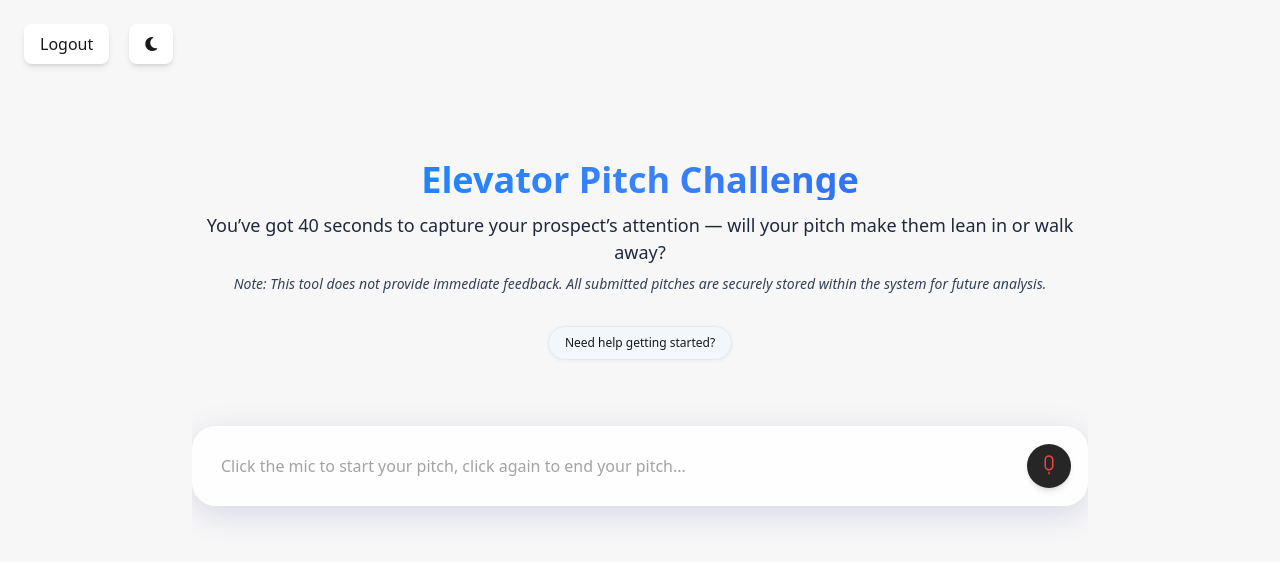
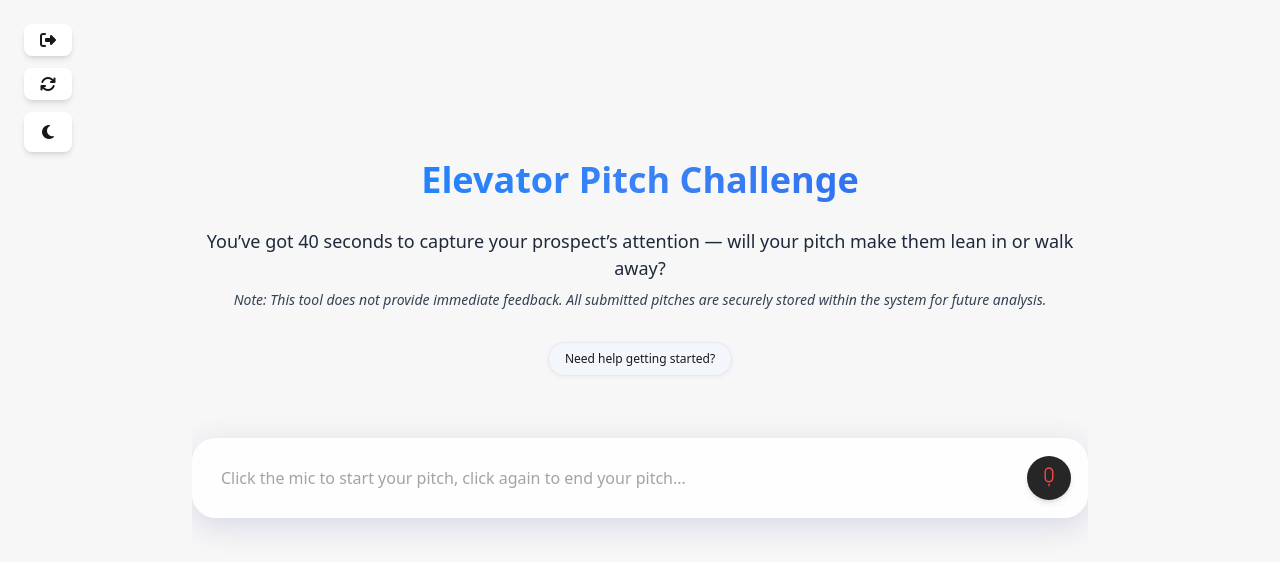
Before and after one commit to dylGray/ai-project, a Flask app: page /chat in a window 1280 px wide. Shown: the top 562 px of the page. Run offline with Flask 3, Linux system fonts and the light colour scheme; the visitor is signed in with stand-in values (Sample User, id 1); some libraries are stand-ins or nearby versions.

Commit message:
ui changes, will begin fine-tuning

```diff
--- a/static/styles/main.css
+++ b/static/styles/main.css
@@ -21,7 +25,36 @@ body.dark-mode, html.dark-mode {
   --card: #23232a;
 }
 
-/* Light mode: Help button styles */
+/* =====================
+   Utility Classes
+   ===================== */
+.bg-neutral-900 { background: var(--bg) !important; }
+.text-white { color: var(--text) !important; }
+.card, .bg-white { background: var(--card) !important; color: var(--text) !important; }
+
+/* =====================
+   Chat Input & Help Button
+   ===================== */
+body:not(.dark-mode) #chat-form, html:not(.dark-mode) #chat-form {
+  background: rgba(255,255,255,0.8) !important;
+  backdrop-filter: blur(16px) !important;
+  border-radius: 1.5rem !important;
+  box-shadow: 0 8px 32px 0 rgba(31,38,135,0.15) !important;
+  border: 1px solid rgba(255,255,255,0.4) !important;
+  display: flex !important;
+  align-items: center !important;
+}
+
+body.dark-mode #chat-form, html.dark-mode #chat-form {
+  background: rgba(36, 39, 48, 0.75) !important;
+  backdrop-filter: blur(16px) !important;
+  border-radius: 1.5rem !important;
+  box-shadow: 0 8px 32px 0 rgba(31,38,135,0.15) !important;
+  border: 1px solid rgba(255,255,255,0.08) !important;
+  display: flex !important;
+  align-items: center !important;
+}
+
 body:not(.dark-mode) #help-button, html:not(.dark-mode) #help-button {
   border-radius: 9999px; /* rounded-full */
   background: #F3F6FA;
@@ -35,32 +68,9 @@ body:not(.dark-mode) #help-button:hover, html:not(.dark-mode) #help-button:hover
   background: #E5F0FF;
 }
 
-/* Light mode: chat input container styles */
-body:not(.dark-mode) #chat-form, html:not(.dark-mode) #chat-form {
-  background: rgba(255,255,255,0.8) !important;
-  backdrop-filter: blur(16px) !important;
-  border-radius: 1.5rem !important;
-  box-shadow: 0 8px 32px 0 rgba(31,38,135,0.15) !important;
-  border: 1px solid rgba(255,255,255,0.4) !important;
-  display: flex !important;
-  align-items: center !important;
-}
-
-/* Dark mode: chat input container styles with blur */
-body.dark-mode #chat-form, html.dark-mode #chat-form {
-  background: rgba(36, 39, 48, 0.75) !important;
-  backdrop-filter: blur(16px) !important;
-  border-radius: 1.5rem !important;
-  box-shadow: 0 8px 32px 0 rgba(31,38,135,0.15) !important;
-  border: 1px solid rgba(255,255,255,0.08) !important;
-  display: flex !important;
-  align-items: center !important;
-}
-
-.bg-neutral-900 { background: var(--bg) !important; }
-.text-white { color: var(--text) !important; }
-.card, .bg-white { background: var(--card) !important; color: var(--text) !important; }
-
+/* =====================
+   Chat & Message Styling
+   ===================== */
 body:not(.dark-mode) .main-info-text,
 html:not(.dark-mode) .main-info-text {
   color: #1e293b !important;
--- a/templates/components/chat.html
+++ b/templates/components/chat.html
@@ -1,5 +1,5 @@
 <div id="chat-container" class="relative flex flex-col flex-grow w-full max-w-4xl p-4 mb-4 rounded-xl overflow-hidden">
-  <div id="chat-box" class="flex-1 overflow-y-auto p-4 bg-neutral-900 rounded-lg shadow-inner space-y-4 hidden">
+  <div id="chat-box" class="flex-1 overflow-y-auto p-4 rounded-lg space-y-4 hidden">
     <div id="mobile-instructions"
          class="block md:hidden flex h-full items-center justify-center text-center text-sm text-neutral-200">
       <div class="flex flex-col items-center justify-center space-y-2 max-w-sm mx-auto">
--- a/templates/components/nav.html
+++ b/templates/components/nav.html
@@ -1,15 +1,21 @@
-<div class="hidden md:flex gap-3 absolute top-6 left-6">
+<div class="flex md:flex-col gap-3 absolute top-6 left-3 md:left-6 w-auto md:w-auto justify-start">
     <a href="/login"
-        class="bg-white text-neutral-900 font-medium px-4 py-2 rounded-lg shadow-md hover:bg-neutral-200 transition duration-200">
-        Logout
+        class="bg-white text-neutral-900 font-medium px-4 py-2 rounded-lg shadow-md hover:bg-neutral-200 transition duration-200 flex items-center justify-center">
+        <i class="fa-solid fa-right-from-bracket"></i>
     </a>
-    {% if is_admin %}
-        <a href="/download"
-        class="bg-white text-neutral-900 font-medium px-4 py-2 rounded-lg shadow-md hover:bg-neutral-200 transition duration-200">
-        Download Data
-        </a>
-    {% endif %}
-    <button id="theme-toggle" type="button" class="bg-white text-neutral-900 font-medium px-4 py-2 rounded-lg shadow-md hover:bg-neutral-200 transition duration-200 ml-2">
-        <i class="fa-solid fa-moon"></i>
+    <button id="new-chat-btn" type="button" class="bg-white text-neutral-900 font-medium px-4 py-2 rounded-lg shadow-md hover:bg-neutral-200 transition duration-200 flex items-center gap-2">
+        <i class="fa-solid fa-arrows-rotate"></i>
     </button>
+    <!-- md+ only buttons -->
+    <div class="hidden md:flex md:flex-col md:gap-3">
+        {% if is_admin %}
+            <a href="/download"
+            class="bg-white text-neutral-900 font-medium px-4 py-2 rounded-lg shadow-md hover:bg-neutral-200 transition duration-200 flex items-center justify-center">
+            <i class="fa-solid fa-download"></i>
+            </a>
+        {% endif %}
+        <button id="theme-toggle" type="button" class="bg-white text-neutral-900 font-medium px-4 py-2 rounded-lg shadow-md hover:bg-neutral-200 transition duration-200 ml-0">
+            <i class="fa-solid fa-moon"></i>
+        </button>
+    </div>
 </div>
--- a/templates/index.html
+++ b/templates/index.html
@@ -8,12 +8,12 @@
   <link rel="stylesheet" href="https://cdnjs.cloudflare.com/ajax/libs/font-awesome/6.5.0/css/all.min.css" integrity="sha512-/aO2GmqbLRqkq1...your-full-integrity-key..." crossorigin="anonymous" referrerpolicy="no-referrer" />
   <script src="https://cdn.tailwindcss.com"></script>
 </head>
+{% include 'components/nav.html' %}
 <body class="bg-neutral-900 text-white h-screen flex flex-col items-center px-4">
 
-  {% include 'components/nav.html' %}
-
-  <div id="head-text-container" class="mt-24 md:mt-40 max-w-4xl w-full text-center">
-    <h1 class="text-2xl md:text-4xl font-extrabold bg-gradient-to-r from-[#0A84FF] via-blue-500 to-blue-600 bg-clip-text text-transparent animate-fade-in">Elevator Pitch Challenge</h1>
+  <div id="main-container">
+    <div id="head-text-container" class="mt-24 md:mt-40 max-w-4xl w-full text-center">
+    <h1 class="text-2xl md:text-4xl font-extrabold bg-gradient-to-r from-[#0A84FF] via-blue-500 to-blue-600 bg-clip-text text-transparent animate-fade-in pb-4">Elevator Pitch Challenge</h1>
 
     <div class="mt-2">
       <p id="mobile-message" class="block md:hidden text-sm text-neutral-300 mb-3">
@@ -31,22 +31,23 @@
     </div>
   </div>
 
+    <div id="refresh-container" class="hidden flex justify-center -mt-2 mb-2">
+      <button
+        id="refresh-chat-btn"
+        type="button"
+        class="text-white font-medium text-xs md:text-md md:px-4 px-3 py-2 hover:text-blue-300 cursor-pointer transition duration-200 flex items-center gap-2">
+        Refresh Chat
+        <i class="fas fa-rotate-right mt-1"></i>
+      </button>
+    </div>
+  </div>
+
   <button
     type="button"
     id="help-button"
     class="bg-neutral-800 border border-white text-white font-medium text-xs md:text-md md:px-4 px-3 py-2 mt-5 rounded-full shadow hover:bg-neutral-700 hover:border-blue-400 hover:text-blue-300 cursor-pointer transition duration-200">
     Need help getting started?
   </button>
-
-  <div id="refresh-container" class="hidden flex justify-center -mt-2 mb-2">
-    <button
-      id="refresh-chat-btn"
-      type="button"
-      class="text-white font-medium text-xs md:text-md md:px-4 px-3 py-2 hover:text-blue-300 cursor-pointer transition duration-200 flex items-center gap-2">
-      Refresh Chat
-      <i class="fas fa-rotate-right mt-1"></i>
-    </button>
-  </div>
 
   {% include 'components/chat.html' %}
   {% include 'components/modal.html' %}
```
Also changed, not shown: other parts of static/styles/main.css (+47 -22 lines), static/chat.js (+35 -19 lines). Lines whose indentation alone changed are shown as unchanged.
